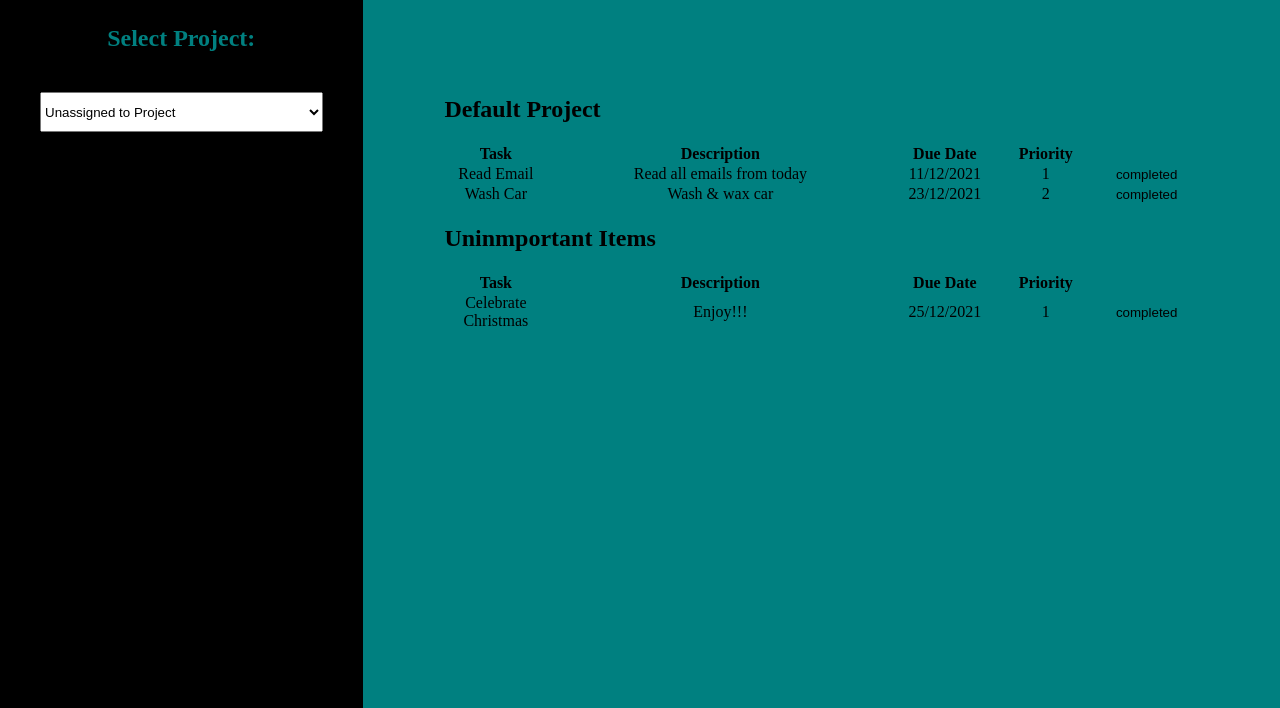
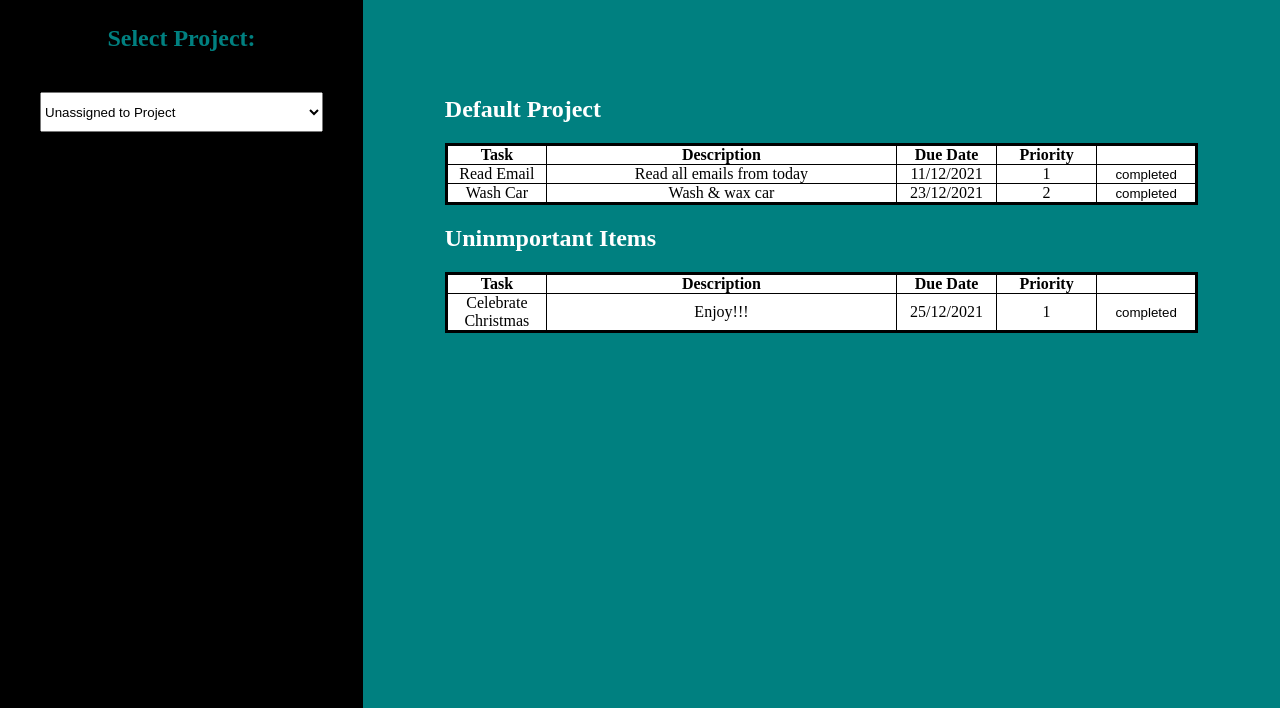
Before and after one commit to Tomd304/todo-list, a website built with webpack: page src/template.html in a window 1280 px wide. Shown: the part 92-800 px from the top of the page. Built offline with nearby package versions, Linux system fonts and the light colour scheme.

Commit message:
Add styling to task tables

```diff
--- a/src/styles.css
+++ b/src/styles.css
@@ -130,3 +130,21 @@ table {
     border: none;
     cursor: pointer;
 }
+
+table {
+    background-color: white;
+    border: 3px solid black ;
+    border-collapse: collapse;
+}
+
+.remove-btn {
+    background-color: white;
+}
+
+td, th {
+    border: 1px solid black ;
+}
+
+#table-container h2 {
+    color: white;
+}
```
